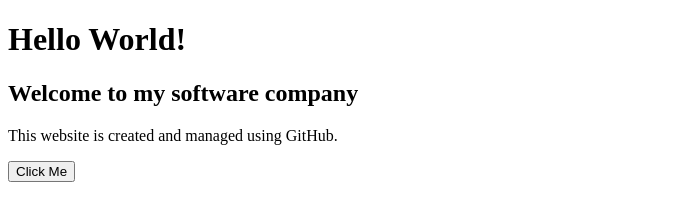
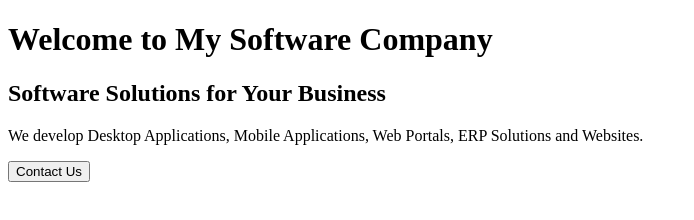
Before and after one commit to bhaskarsn1982/my-first-project, a plain HTML site: page index.html in a window 1280 px wide. Shown: the whole page, without its empty margins (0-694 px from the left). Drawn offline with Linux system fonts and the light colour scheme.

Commit message:
Update index.html

```diff
--- a/index.html
+++ b/index.html
@@ -6,21 +6,22 @@
 
 <body>
 
-    <h1>Hello World!</h1>
+    <h1>Welcome to My Software Company</h1>
 
-    <h2>Welcome to my software company</h2>
+    <h2>Software Solutions for Your Business</h2>
 
     <p>
-        This website is created and managed using GitHub.
+        We develop Desktop Applications, Mobile Applications,
+        Web Portals, ERP Solutions and Websites.
     </p>
 
     <button onclick="showMessage()">
-        Click Me
+        Contact Us
     </button>
 
     <script>
         function showMessage() {
-            alert("Congratulations! My first GitHub project is working.");
+            alert("Thank you for contacting us!");
         }
     </script>
 
```
